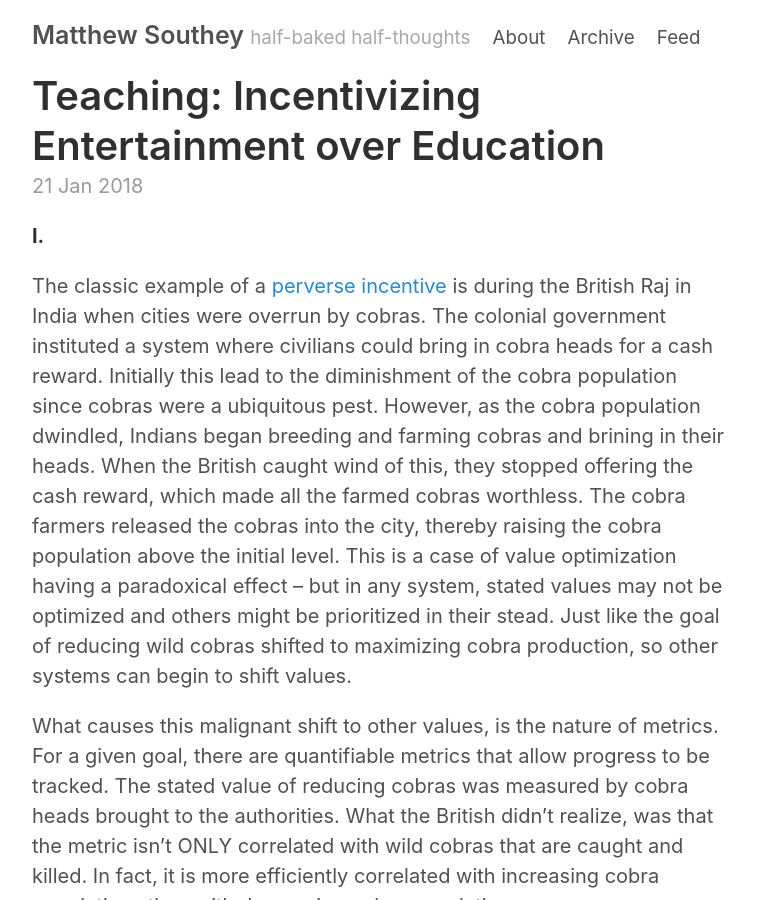
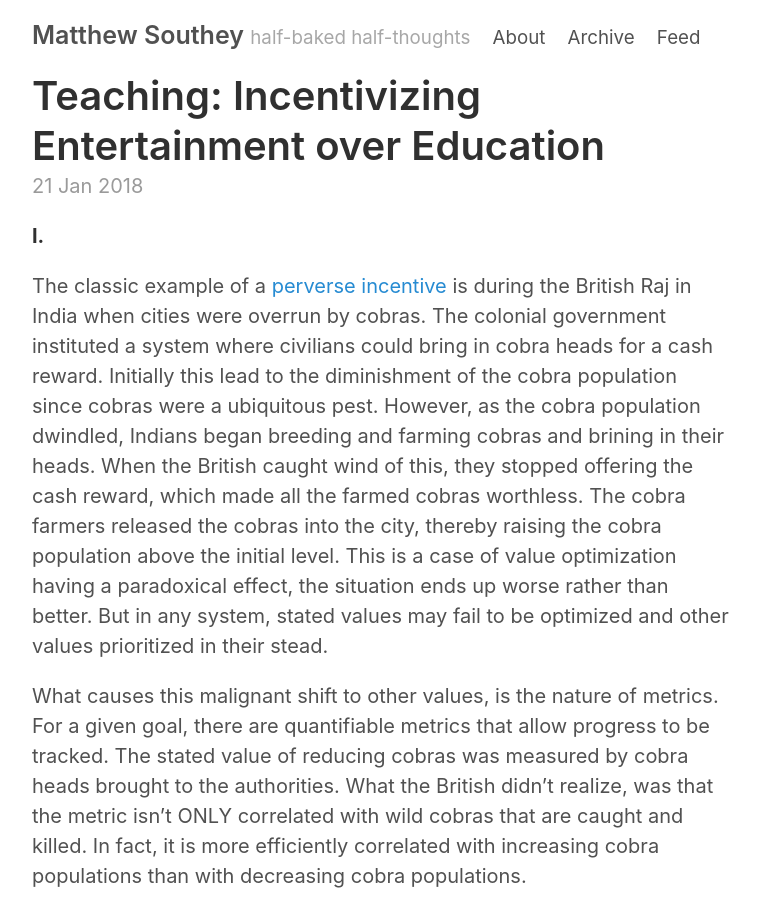
Before and after one commit to matthewsouthey/matthewsouthey.github.io, a Jekyll site: the page built from _posts/2018-01-21-teaching-incentives.md, in a window 1280 px wide and 900 px high. Shown: the whole window, without its empty margins (258-1018 px from the left). Built offline with Jekyll 4.4.1, drawn with Linux system fonts in a browser that asks for light colours; our own code applies the rules of GitHub Pages for plain Markdown files; comment, search, counter and statistics services are not loaded; some of the changed text lies outside the part shown.

Commit message:
Create 2018-01-21-teaching-incentives.md

```diff
--- a/_posts/2018-01-21-teaching-incentives.md
+++ b/_posts/2018-01-21-teaching-incentives.md
@@ -5,7 +5,7 @@ comments: true
 ---
 **I.**
 
-The classic example of a [perverse incentive](https://en.wikipedia.org/wiki/Perverse_incentive) is during the British Raj in India when cities were overrun by cobras. The colonial government instituted a system where civilians could bring in cobra heads for a cash reward. Initially this lead to the diminishment of the cobra population since cobras were a ubiquitous pest. However, as the cobra population dwindled, Indians began breeding and farming cobras and brining in their heads. When the British caught wind of this, they stopped offering the cash reward, which made all the farmed cobras worthless. The cobra farmers released the cobras into the city, thereby raising the cobra population above the initial level. This is a case of value optimization having a paradoxical effect – but in any system, stated values may not be optimized and others might be prioritized in their stead. Just like the goal of reducing wild cobras shifted to maximizing cobra production, so other systems can begin to shift values.
+The classic example of a [perverse incentive](https://en.wikipedia.org/wiki/Perverse_incentive) is during the British Raj in India when cities were overrun by cobras. The colonial government instituted a system where civilians could bring in cobra heads for a cash reward. Initially this lead to the diminishment of the cobra population since cobras were a ubiquitous pest. However, as the cobra population dwindled, Indians began breeding and farming cobras and brining in their heads. When the British caught wind of this, they stopped offering the cash reward, which made all the farmed cobras worthless. The cobra farmers released the cobras into the city, thereby raising the cobra population above the initial level. This is a case of value optimization having a paradoxical effect, the situation ends up worse rather than better. But in any system, stated values may fail to be optimized and other values prioritized in their stead.
 
 What causes this malignant shift to other values, is the nature of metrics. For a given goal, there are quantifiable metrics that allow progress to be tracked. The stated value of reducing cobras was measured by cobra heads brought to the authorities. What the British didn’t realize, was that the metric isn’t ONLY correlated with wild cobras that are caught and killed. In fact, it is more efficiently correlated with increasing cobra populations than with decreasing cobra populations.
 
@@ -37,7 +37,7 @@ The values that are being optimized are out-of-wack from the company’s stated
 
 - Instead of maximizing constructive feedback, laudatory applause is maximized
 
-- Instead of maximizing the teacher-student learning dynamic, being a clown is maximized.
+- Instead of maximizing the teacher-student learning dynamic, being a clown is maximized
 
 Parent satisfaction is the metric that is measured and business decisions are based off of it. Customer satisfaction is the most important thing to the company – and the customer isn’t the child, it’s the parent. Unfortunately there are many ways this metric can be achieved that doesn’t involve the child effectively learning English.
 
```
